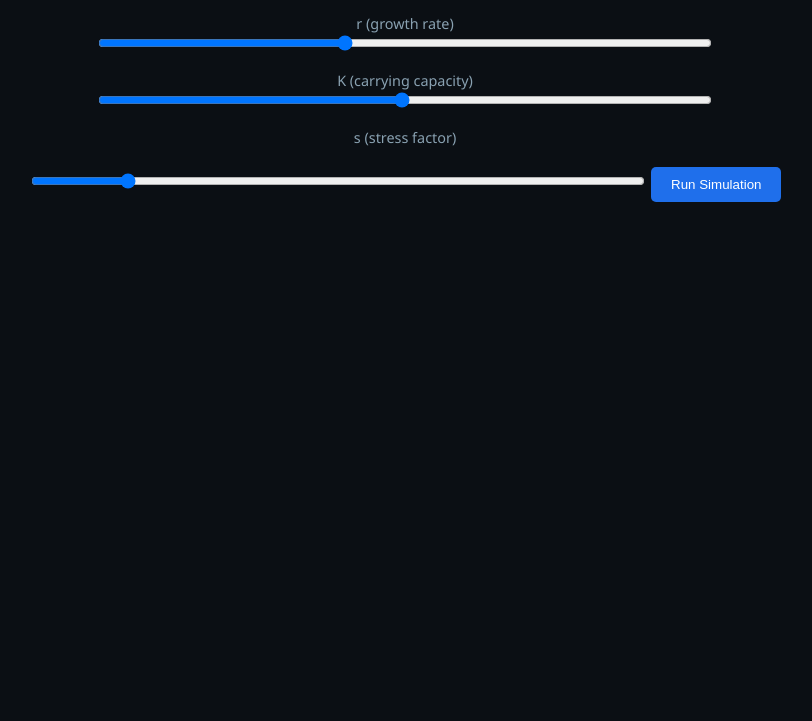
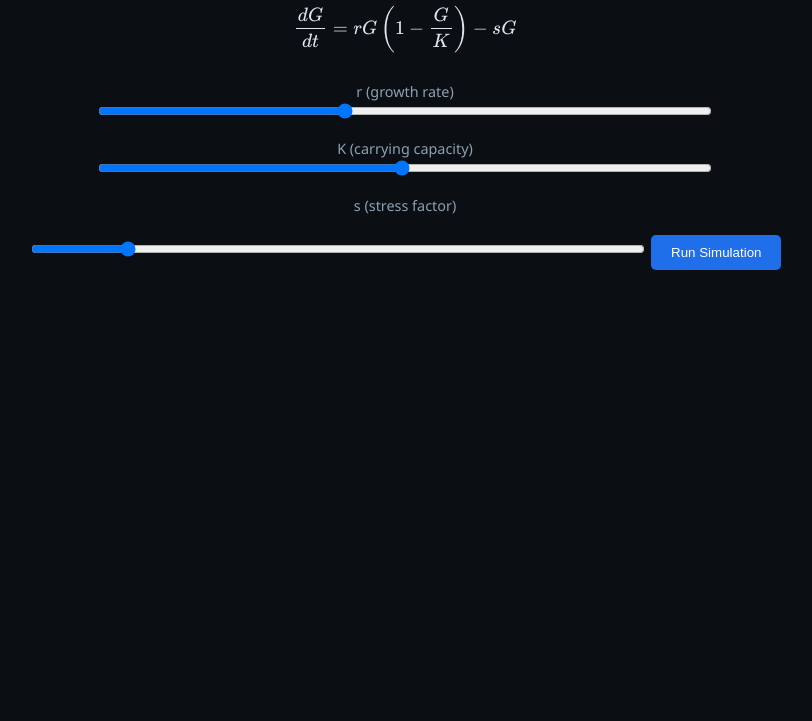
Before and after one commit to freshfay/genomic-imprinting-model, a plain HTML site: page index.html in a window 1280 px wide. Shown: the part 79-800 px from the top of the page, without its empty margins (235-1047 px from the left). Drawn offline with nearby package versions, Linux system fonts and the light colour scheme.

Commit message:
Insert genomic expression formula in index.html
Added a formula for genomic expression to the HTML.

```diff
--- a/index.html
+++ b/index.html
@@ -4,11 +4,21 @@
     <meta charset="UTF-8">
     <title>Genomic Imprinting Model</title>
     <link rel="stylesheet" href="style.css">
+
+    <!-- MathJax -->
+    <script src="https://cdn.jsdelivr.net/npm/mathjax@3/es5/tex-mml-chtml.js"></script>
 </head>
 <body>
 
 <div class="container">
     <h1>Genomic Expression Model</h1>
+
+    <!-- FORMULA -->
+    <div class="formula">
+        \[
+        \frac{dG}{dt} = rG\left(1 - \frac{G}{K}\right) - sG
+        \]
+    </div>
 
     <div class="controls">
         <label>r (growth rate)</label>
```
